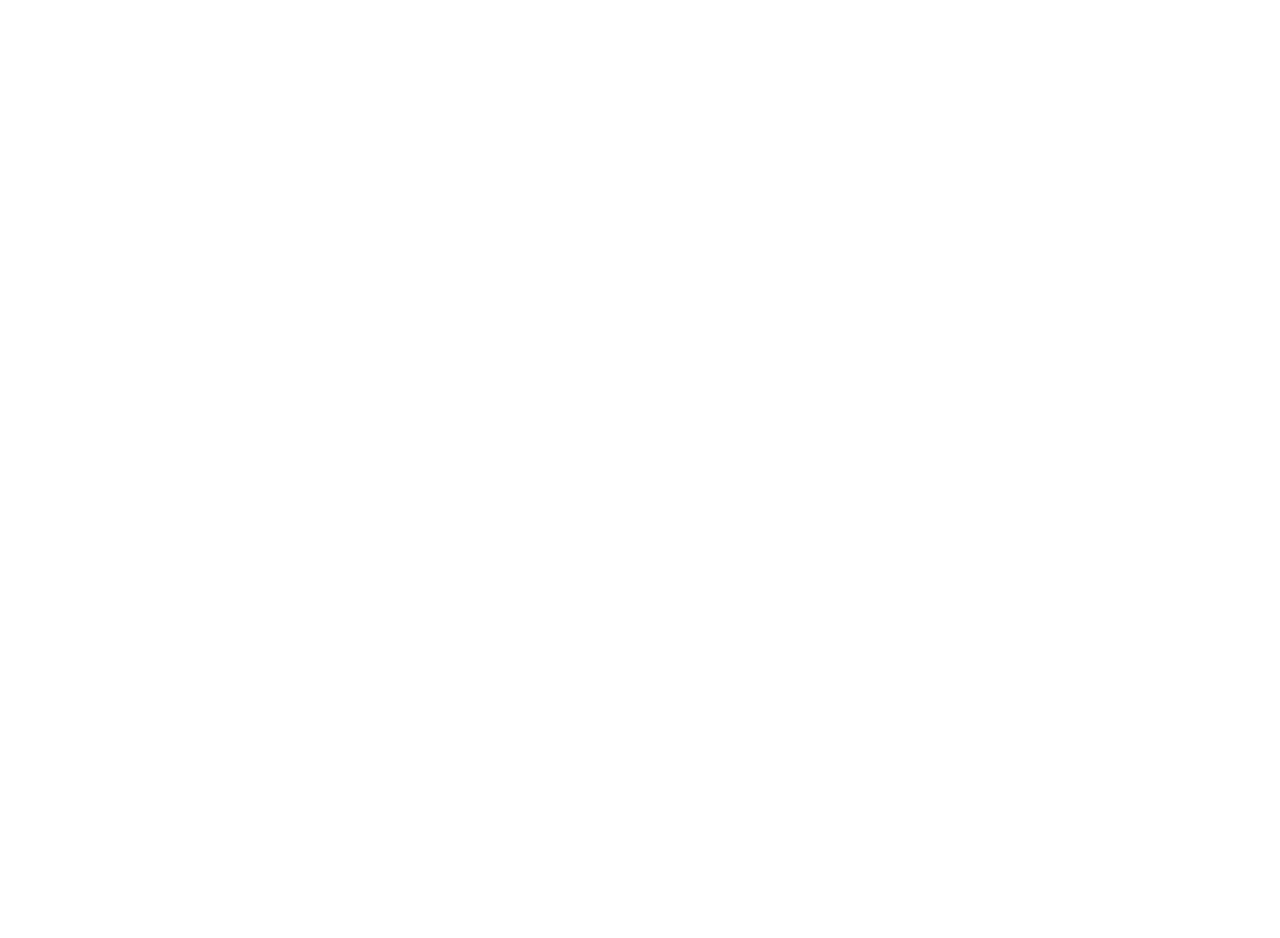
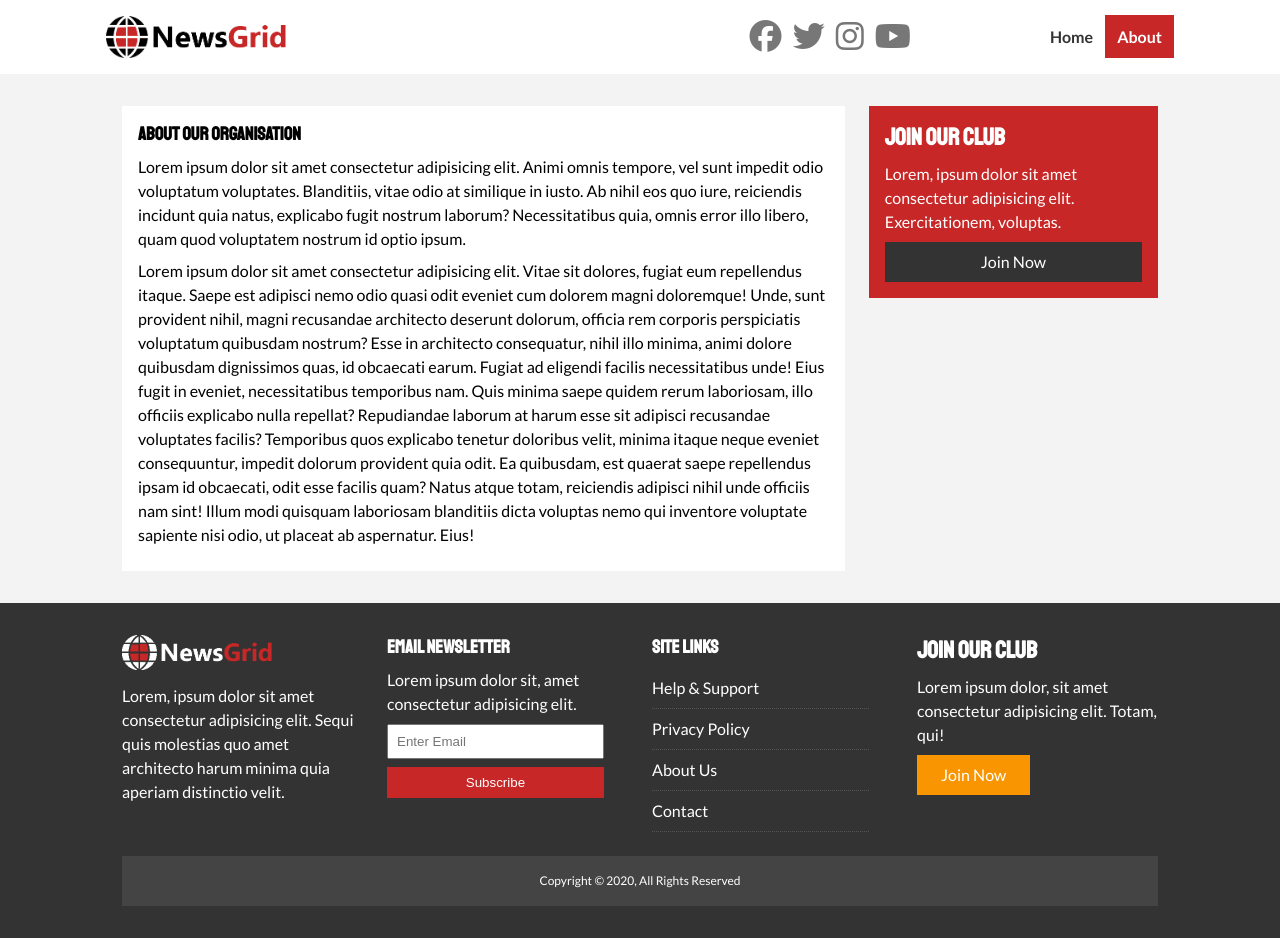
Before and after one commit to kartikkher/news-website, a plain HTML site: page about.html in a window 1280 px wide. Before the commit the page ends 800 px from the top, so only its background shows below. Drawn offline with Linux system fonts and the light colour scheme.

Commit message:
WIP: About page added

```diff
--- a/about.html
+++ b/about.html
@@ -0,0 +1,106 @@
+<!DOCTYPE html>
+<html lang="en">
+
+<head>
+  <meta charset="UTF-8">
+  <meta name="viewport" content="width=device-width, initial-scale=1.0">
+  <script src="https://kit.fontawesome.com/bf308472c3.js" crossorigin="anonymous"></script>
+  <link
+    href="https://fonts.googleapis.com/css2?family=Lato:ital,wght@0,100;0,300;0,400;0,700;0,900;1,100;1,300;1,400;1,700;1,900&family=Staatliches&display=swap"
+    rel="stylesheet">
+  <link rel="stylesheet" href="css/style.css">
+  <link rel="stylesheet" media="screen and (max-width: 768px)" href="css/mobile.css">
+  <link rel="shortcut icon" type="image/x-icon" href="favicon.ico">
+  <title>News | About</title>
+</head>
+
+<body>
+  <nav id="main-nav">
+    <div class="container">
+      <img src="img/logo.png" alt="NewsGrid" class="logo">
+      <div class="social">
+        <a href="http://facebook.com" target="_blank"><i class="fab fa-facebook fa-2x"></i></a>
+        <a href="http://twitter.com" target="_blank"><i class="fab fa-twitter fa-2x"></i></a>
+        <a href="http://instagram.com" target="_blank"><i class="fab fa-instagram fa-2x"></i></a>
+        <a href="http://youtube.com" target="_blank"><i class="fab fa-youtube fa-2x"></i></a>
+      </div>
+      <ul>
+        <li><a href="index.html">Home</a></li>
+        <li><a href="about.html" class="current">About</a></li>
+      </ul>
+    </div>
+  </nav>
+
+  <!-- Section: About -->
+  <section id="about">
+    <div class="container">
+      <div class="page-container">
+        <article class="card">
+          <h1 class="l-heading">About Our Organisation</h1>
+          <p>Lorem ipsum dolor sit amet consectetur adipisicing elit. Animi omnis tempore, vel sunt impedit odio
+            voluptatum voluptates. Blanditiis, vitae odio at similique in iusto. Ab nihil eos quo iure, reiciendis
+            incidunt quia natus, explicabo fugit nostrum laborum? Necessitatibus quia, omnis error illo libero, quam
+            quod voluptatem nostrum id optio ipsum.</p>
+          <p>Lorem ipsum dolor sit amet consectetur adipisicing elit. Vitae sit dolores, fugiat eum repellendus itaque.
+            Saepe est adipisci nemo odio quasi odit eveniet cum dolorem magni doloremque! Unde, sunt provident nihil,
+            magni recusandae architecto deserunt dolorum, officia rem corporis perspiciatis voluptatum quibusdam
+            nostrum? Esse in architecto consequatur, nihil illo minima, animi dolore quibusdam dignissimos quas, id
+            obcaecati earum. Fugiat ad eligendi facilis necessitatibus unde! Eius fugit in eveniet, necessitatibus
+            temporibus nam. Quis minima saepe quidem rerum laboriosam, illo officiis explicabo nulla repellat?
+            Repudiandae laborum at harum esse sit adipisci recusandae voluptates facilis? Temporibus quos explicabo
+            tenetur doloribus velit, minima itaque neque eveniet consequuntur, impedit dolorum provident quia odit. Ea
+            quibusdam, est quaerat saepe repellendus ipsam id obcaecati, odit esse facilis quam? Natus atque totam,
+            reiciendis adipisci nihil unde officiis nam sint! Illum modi quisquam laboriosam blanditiis dicta voluptas
+            nemo qui inventore voluptate sapiente nisi odio, ut placeat ab aspernatur. Eius!</p>
+
+        </article>
+
+        <aside class="card bg-primary">
+          <h2>Join Our Club</h2>
+          <p>Lorem, ipsum dolor sit amet consectetur adipisicing elit. Exercitationem, voluptas.</p>
+          <a href="#" class="btn btn-dark btn-block">Join Now</a>
+        </aside>
+      </div>
+    </div>
+  </section>
+
+  <!-- Footer -->
+  <footer id="main-footer" class="py-2">
+    <div class="container footer-container">
+      <div>
+        <img src="img/logo_light.png" alt="NewsGrid">
+        <p>Lorem, ipsum dolor sit amet consectetur adipisicing elit. Sequi quis molestias quo amet architecto harum
+          minima quia aperiam distinctio velit.</p>
+      </div>
+      <div>
+        <h3>Email Newsletter</h3>
+        <p>Lorem ipsum dolor sit, amet consectetur adipisicing elit.</p>
+        <form>
+          <input type="email" placeholder="Enter Email">
+          <input type="submit" value="Subscribe" class="btn btn-primary">
+        </form>
+      </div>
+      <div>
+        <h3>Site Links</h3>
+        <ul class="list">
+          <li><a href="#">Help & Support</a></li>
+          <li><a href="#">Privacy Policy</a></li>
+          <li><a href="#">About Us</a></li>
+          <li><a href="#">Contact</a></li>
+        </ul>
+      </div>
+      <div>
+        <h2>Join Our Club</h2>
+        <p>Lorem ipsum dolor, sit amet consectetur adipisicing elit. Totam, qui!</p>
+        <a href="#" class="btn btn-secondary">Join Now</a>
+      </div>
+      <div>
+        <p>
+          Copyright &copy; 2020, All Rights Reserved
+        </p>
+      </div>
+    </div>
+  </footer>
+</body>
+
+</html>
--- a/css/style.css
+++ b/css/style.css
@@ -184,6 +184,18 @@ h6 {
   color: var(--primary-color) !important;
 }
 
+/* Inner Page grid container */
+.page-container {
+  display: grid;
+  grid-template-columns: 5fr 2fr;
+  margin: 2rem 0;
+  grid-gap: 1.5rem;
+}
+
+.page-container>*:first-child {
+  grid-row: 1 / span 3;
+}
+
 /* Navigation */
 
 #main-nav {
```
